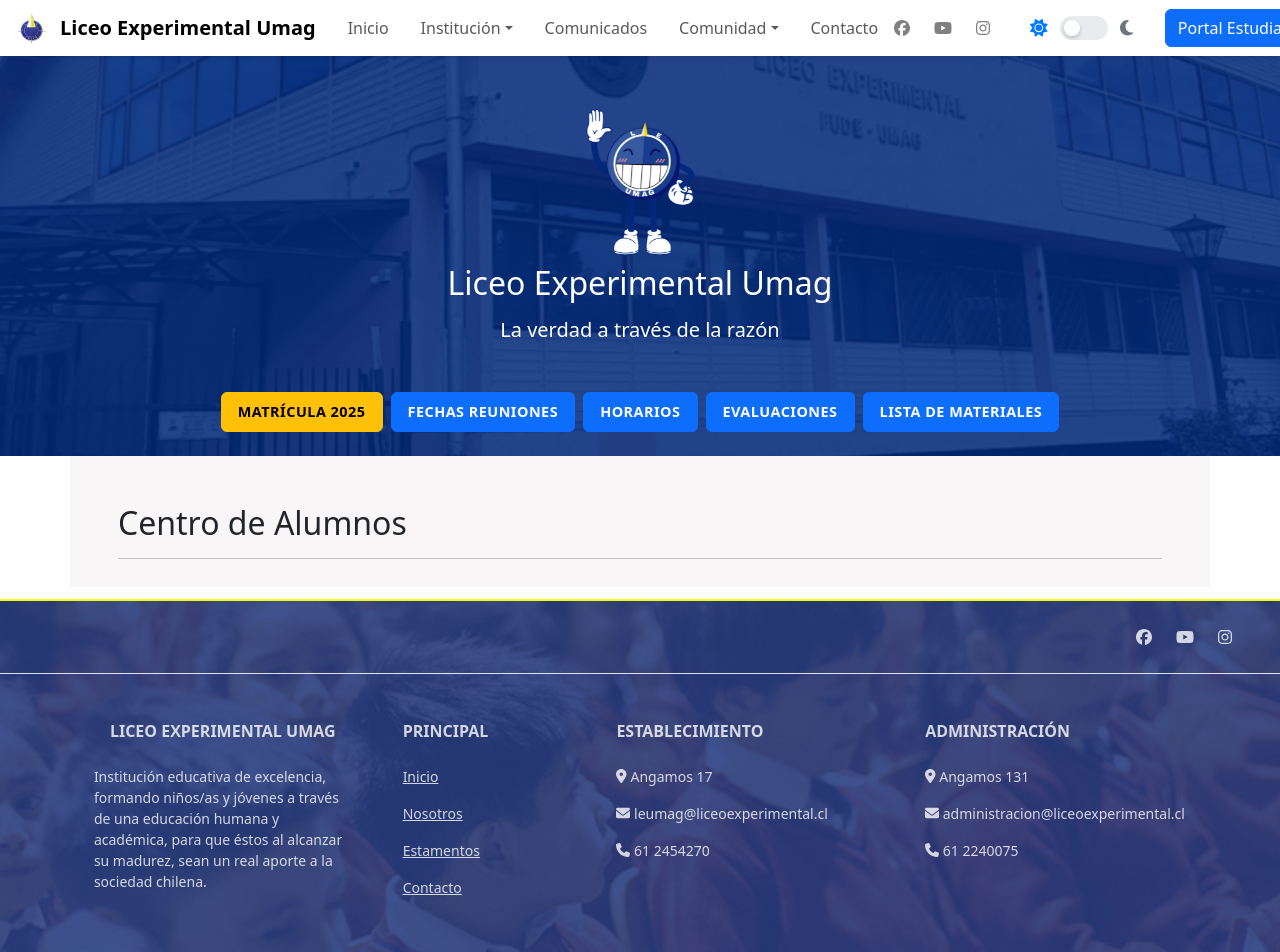
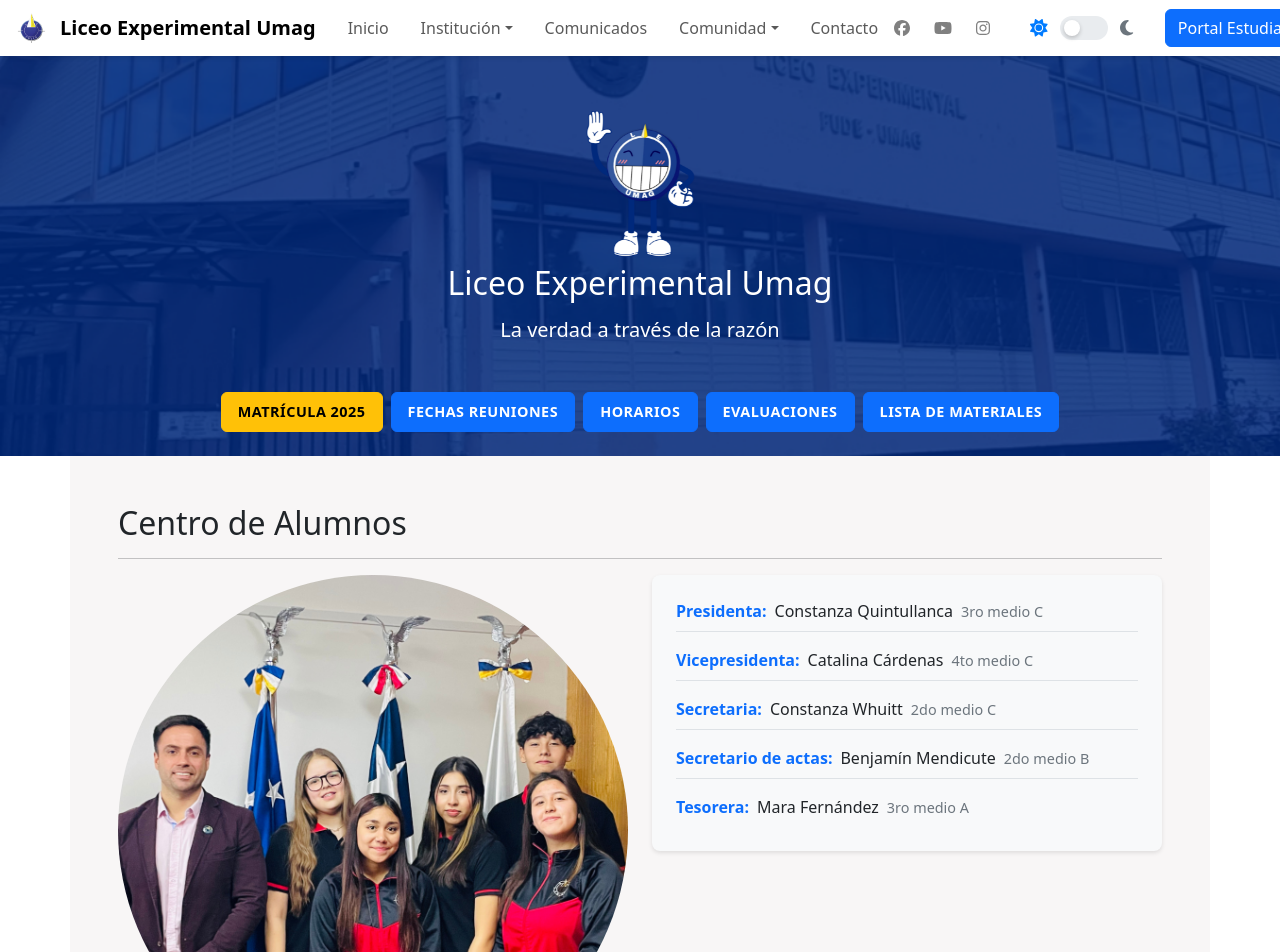
Before and after one commit to LuisSubiabre/leumag, a React (Vite) app: page /CentroDeAlumnos in a window 1280 px wide. Shown: the top 952 px of the page. Built offline with nearby package versions, Linux system fonts and the light colour scheme.

Commit message:
feat: caa

```diff
--- a/src/components/Home.jsx
+++ b/src/components/Home.jsx
@@ -44,7 +44,7 @@ function Home() {
   const [modalShow, setModalShow] = useState(true);
 
   useEffect(() => {
-    setModalShow(true);
+    setModalShow(false);
   }, []);
 
   return (
--- /dev/null
+++ b/src/pages/CentroDeAlumnos.css
@@ -0,0 +1,33 @@
+.directiva-list {
+  padding: 1.5rem;
+  background-color: #f8f9fa;
+  border-radius: 0.5rem;
+  box-shadow: 0 2px 4px rgba(0, 0, 0, 0.1);
+}
+
+.directiva-item {
+  margin-bottom: 1rem;
+  padding-bottom: 0.5rem;
+  border-bottom: 1px solid #dee2e6;
+}
+
+.directiva-item:last-child {
+  border-bottom: none;
+  margin-bottom: 0;
+}
+
+.cargo {
+  font-weight: 600;
+  color: #0d6efd;
+  margin-right: 0.5rem;
+}
+
+.nombre {
+  font-weight: 500;
+  margin-right: 0.5rem;
+}
+
+.curso {
+  color: #6c757d;
+  font-size: 0.9rem;
+}
--- a/src/pages/CentroDeAlumnos.jsx
+++ b/src/pages/CentroDeAlumnos.jsx
@@ -1,9 +1,49 @@
+import "./CentroDeAlumnos.css";
+
 const CentroDeAlumnos = () => {
   return (
     <>
       <div className="container contenedor px-5">
         <h2> Centro de Alumnos</h2>
         <hr />
+        <div className="row justify-content-center">
+          <div className="col-12 col-md-8 col-lg-6 text-center">
+            <img
+              src="/images/caa25.png"
+              alt="Centro de Alumnos"
+              className="img-fluid rounded-circle mb-4"
+            />
+          </div>
+          <div className="col-12 col-md-8 col-lg-6">
+            <div className="directiva-list">
+              <p className="directiva-item">
+                <span className="cargo">Presidenta:</span>
+                <span className="nombre">Constanza Quintullanca</span>
+                <span className="curso">3ro medio C</span>
+              </p>
+              <p className="directiva-item">
+                <span className="cargo">Vicepresidenta:</span>
+                <span className="nombre">Catalina Cárdenas</span>
+                <span className="curso">4to medio C</span>
+              </p>
+              <p className="directiva-item">
+                <span className="cargo">Secretaria:</span>
+                <span className="nombre">Constanza Whuitt</span>
+                <span className="curso">2do medio C</span>
+              </p>
+              <p className="directiva-item">
+                <span className="cargo">Secretario de actas:</span>
+                <span className="nombre">Benjamín Mendicute</span>
+                <span className="curso">2do medio B</span>
+              </p>
+              <p className="directiva-item">
+                <span className="cargo">Tesorera:</span>
+                <span className="nombre">Mara Fernández</span>
+                <span className="curso">3ro medio A</span>
+              </p>
+            </div>
+          </div>
+        </div>
       </div>
     </>
   );
```
Also changed, not shown: public/images/caa.jpeg (added), public/images/caa25.png (added).
